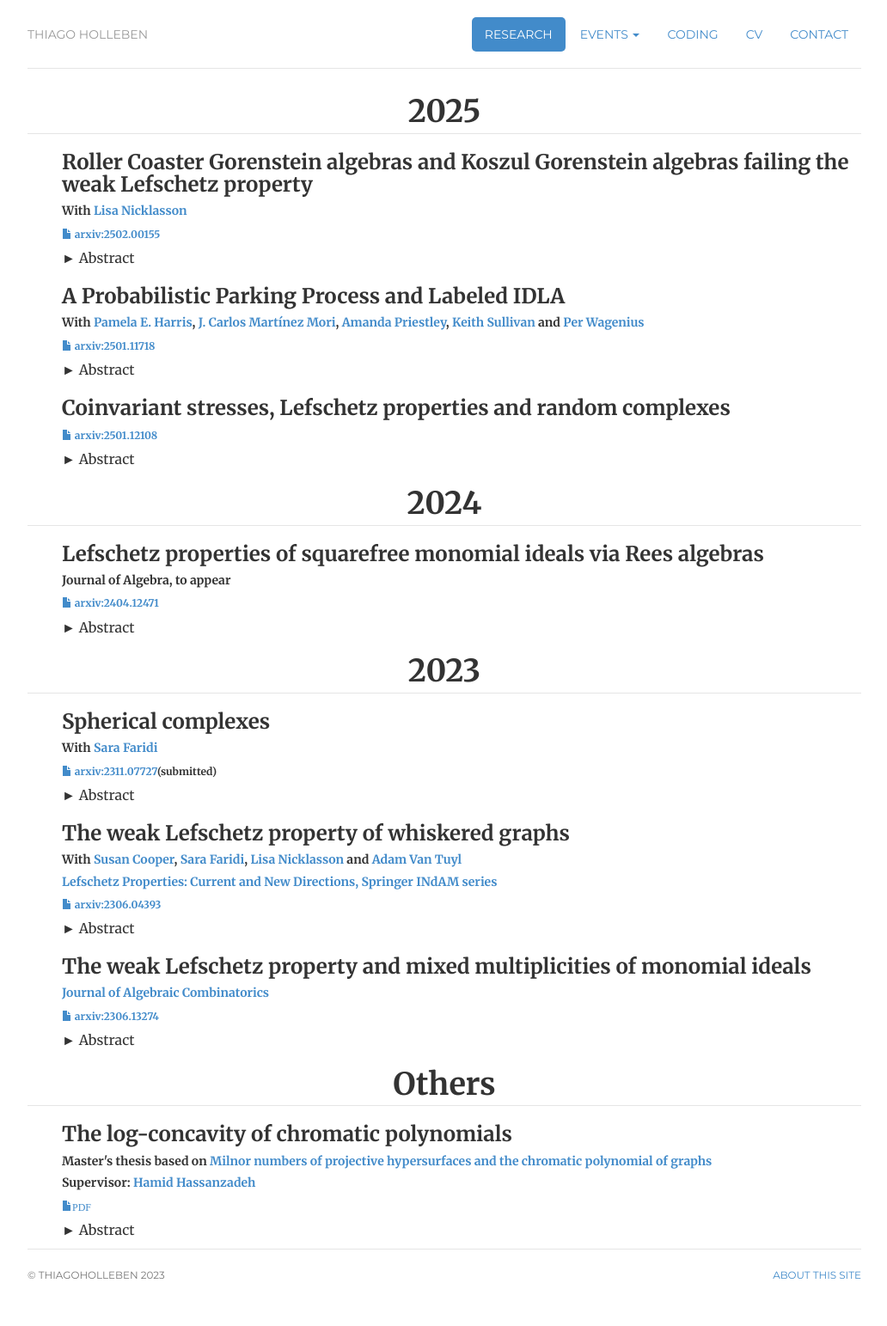
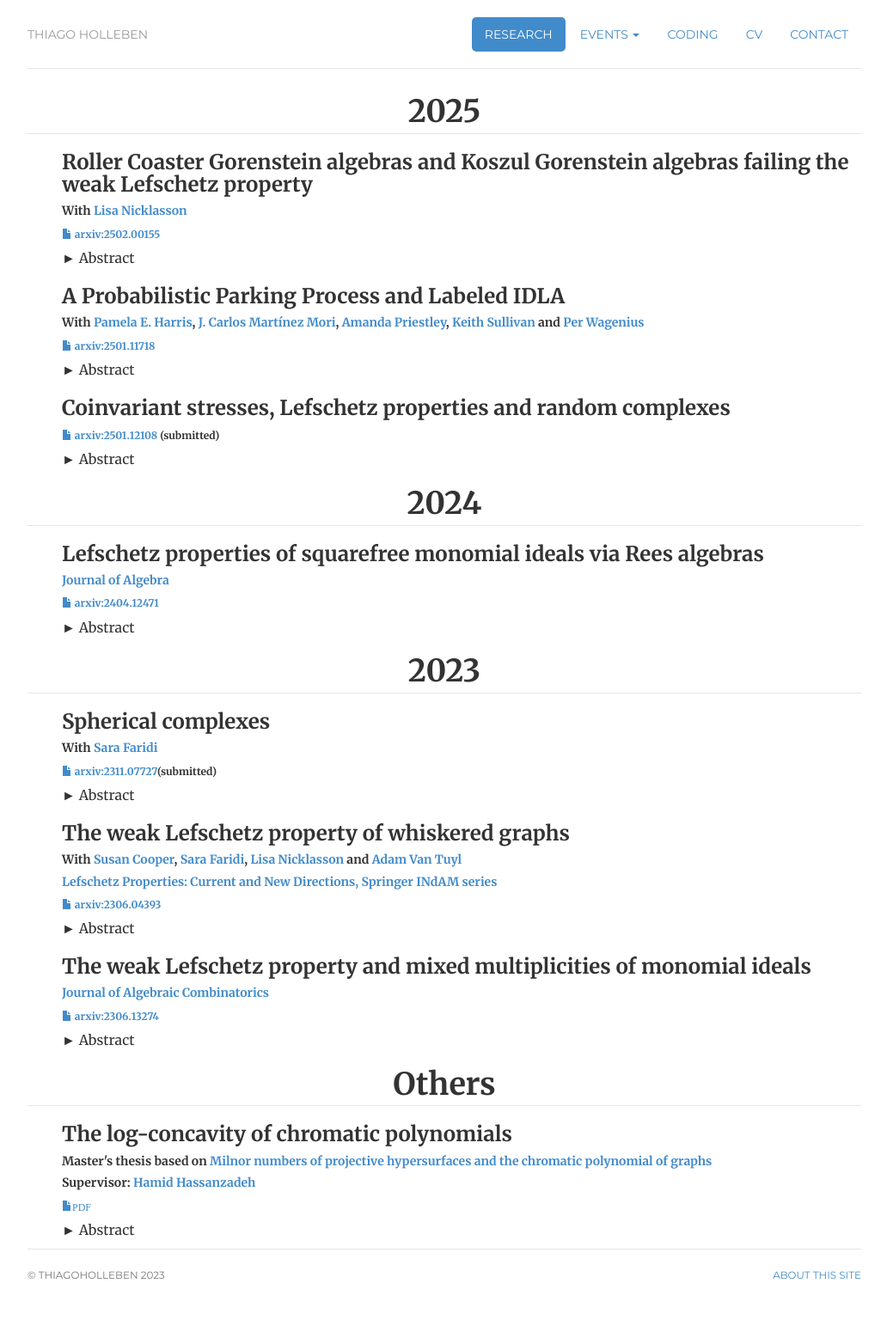
Before and after one commit to hollebenthiago/hollebenthiago.github.io, a Jekyll site: the page built from research/index.html, in a window 1280 px wide. Shown: the whole page at 86% size, without its empty margins (123-1155 px from the left). Built offline with Jekyll 4.4.1, drawn with Linux system fonts in a browser that asks for light colours.

Commit message:
symbolic paper accepted

```diff
--- a/research/index.html
+++ b/research/index.html
@@ -62,7 +62,7 @@ description: Thiago Holleben is a PhD candidate at Dalhousie University.
                         Coinvariant stresses, Lefschetz properties and random complexes
                     </h3>
 
-                    <h6><a href="https://arxiv.org/pdf/2501.12108"><i class="glyphicon glyphicon-file"></i> arxiv:2501.12108</a></h6>
+                    <h6><a href="https://arxiv.org/pdf/2501.12108"><i class="glyphicon glyphicon-file"></i> arxiv:2501.12108</a> (submitted)</h6>
                     <details class=styled>
                         <summary>
                             Abstract
@@ -110,7 +110,7 @@ ideals should be expected.
                         Lefschetz properties of squarefree monomial ideals via Rees algebras
                     </h3>
                     <h5>
-                        Journal of Algebra, to appear
+                        <a href="https://doi.org/10.1016/j.jalgebra.2024.12.030">Journal of Algebra</a>
                     </h5>
                     <h6><a href="https://arxiv.org/abs/2404.12471"><i class="glyphicon glyphicon-file"></i> arxiv:2404.12471</a></h6>
                     <details class=styled>
```
Also changed, not shown: 7 other files.
